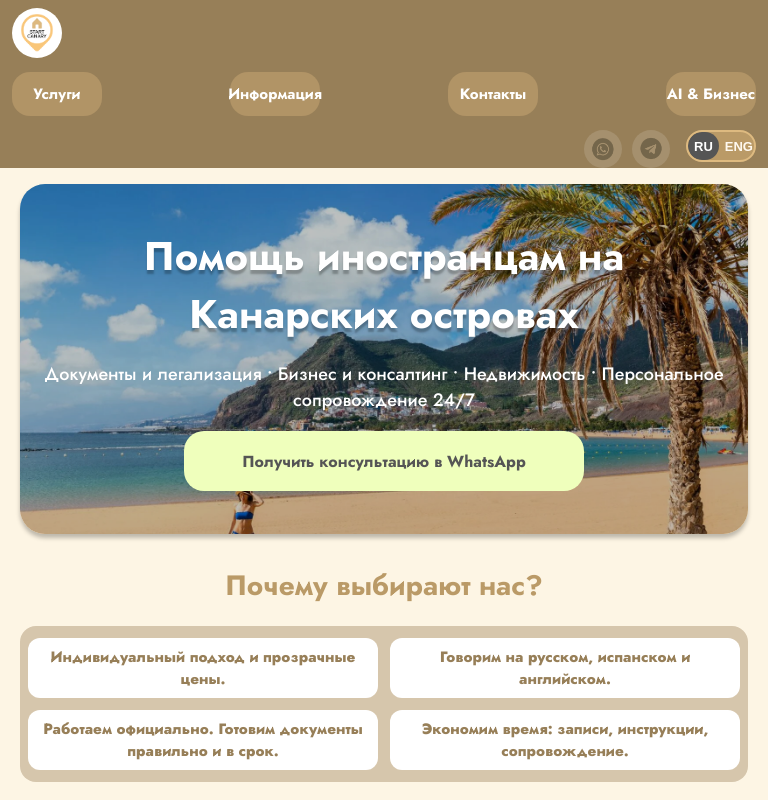
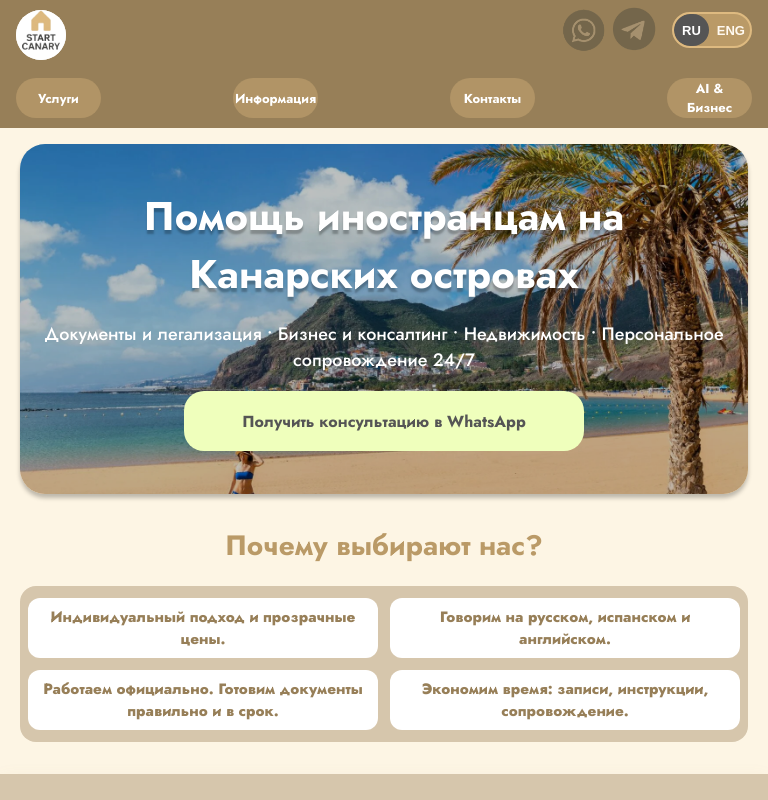
Before and after one commit to artti25/start-canary, a plain HTML site: page index.html in a window 768 px wide. Shown: the top 800 px of the page. Drawn offline with Linux system fonts and the light colour scheme.

Commit message:
talbet fix

```diff
--- a/styles.css
+++ b/styles.css
@@ -1297,90 +1297,80 @@ body{
   }
 
   .header {
-    height: 100% !important;
-    min-height: 100px !important;
+    height: auto !important;
+    padding: 10px 0 !important;
+  }
+
+  .header__inner {
+    flex-direction: column !important;
+    align-items: stretch !important;
+    gap: 10px !important;
+    padding: 0 16px !important;
+  }
+
+  .logo {
+    width: 50px !important;
+    height: 50px !important;
+    align-self: flex-start !important;
+  }
+
+  .header__actions {
+    position: absolute !important;
+    top: 10px !important;
+    right: 16px !important;
+    margin-left: 0 !important;
+    gap: 10px !important;
     display: flex !important;
     align-items: center !important;
-    position: relative !important;
-    padding: 0 !important;
-    overflow: visible !important;
-  }
-
-  .header__inner {
-    width: 100% !important;
-    display: flex !important;
-    align-items: flex-start !important;
-    justify-content: flex-start !important;
-    gap: 14px !important;
-    padding: 0 12px !important;
-    position: relative !important;
-    min-height: 100px !important;
-  }
-
-  .logo {
-    align-self: flex-start !important;
-    margin-top: 8px !important;
-  }
-
-  .logo img {
-    width: 100% !important;
-    height: auto !important;
-    object-fit: contain !important;
-    transform: none !important;
-    display: block !important;
-  }
-
-  .nav {
-    align-self: flex-start !important;
-    margin-top: 0 !important;
-  }
-
-  .nav__pill {
-    height: 44px !important;
-    min-width: 90px !important;
-    font-size: 15px !important;
-    padding: 0 10px !important;
-    border-radius: 18px !important;
-    flex: none !important;
-    white-space: nowrap !important;
-    text-align: center !important;
-  }
-
-  .header__actions {
-    margin-left: auto !important;
-    display: flex !important;
-    align-items: flex-start !important;
-    gap: 10px !important;
-    position: static !important;
-    margin-top: 0 !important;
-  }
-
-  .icon-btn, .icon-btn1 {
-    width: 38px !important;
-    height: 38px !important;
-    min-width: 38px !important;
-    min-height: 38px !important;
+  }
+
+  .icon-btn,
+  .icon-btn1 {
+    width: 40px !important;
+    height: 40px !important;
   }
 
   .icon-btn img {
-    width: 32px !important;
-    height: 32px !important;
+    width: 150% !important;
+    height: 150% !important;
   }
 
   .icon-btn1 img {
-    width: 36px !important;
+    width: 180% !important;
+    height: 180% !important;
+  }
+
+  .lang-switch {
+    width: 80px !important;
     height: 36px !important;
-  }
-
-  .lang-switch {
-    width: 70px !important;
-    height: 32px !important;
-    margin-left: 6px !important;
+    margin-left: 8px !important;
   }
 
   .lang-switch__btn {
     font-size: 13px !important;
-    padding: 0 6px !important;
+    padding: 0 8px !important;
+  }
+
+  .nav {
+    flex-direction: row !important;
+    gap: 8px !important;
+    margin-left: 0 !important;
+    width: 100% !important;
+    justify-content: space-between !important;
+    margin-top: 8px !important;
+  }
+
+  .nav__pill {
+    width: auto !important;
+    min-width: 70px !important;
+    height: 40px !important;
+    font-size: 13px !important;
+    padding: 0 10px !important;
+    justify-content: center !important;
+    border-radius: 20px !important;
+    flex: 1 !important;
+    max-width: 85px !important;
+    text-align: center !important;
   }
 
   .hero__card {
@@ -1519,14 +1509,24 @@ body{
   }
 
   .packages__grid {
-    grid-template-columns: repeat(auto-fit, minmax(280px, 1fr)) !important;
+    display: grid !important;
+    grid-template-columns: repeat(3, 1fr) !important;
     gap: 28px !important;
+    justify-items: center !important;
+    align-items: stretch !important;
+    width: 100% !important;
+    max-width: 100% !important;
+    box-sizing: border-box !important;
   }
 
   .pkg {
-    max-width: 320px  !important;
-    padding: 14px 18px 86px !important;
-    border-radius: 35px !important;
+    position: relative !important;
+    display: flex !important;
+    flex-direction: column !important;
+    align-items: center !important;
+    justify-content: flex-start !important;
+    min-height: 420px !important;
+    padding-bottom: 120px !important;
   }
 
   .pkg__name {
@@ -1545,11 +1545,17 @@ body{
   }
 
   .pkg__price {
-    width: 160px  !important;
-    height: 65px  !important;
+    position: absolute !important;
+    left: 50% !important;
+    transform: translateX(-50%) !important;
+    bottom: 18px !important;
+    width: 160px !important;
+    height: 65px !important;
     font-size: 22px !important;
-    left: 80px  !important;
-    bottom: 18px  !important;
+    display: flex !important;
+    align-items: center !important;
+    justify-content: center !important;
+    bottom: 28px !important;
   }
 
   .where .container {
@@ -1583,16 +1589,30 @@ body{
   }
 
   .process__grid {
+    display: grid !important;
     grid-template-columns: repeat(6, 1fr) !important;
+    grid-template-rows: repeat(2, 1fr) !important;
     gap: 28px 0 !important;
     max-width: 1000px !important;
+    margin: 0 auto !important;
   }
 
   .step {
-    padding: 16px 20px  !important;
+    border-radius: 32px !important;
     min-height: 260px !important;
-    border-radius: 32px !important;
-  }
+    padding: 16px 20px !important;
+    display: flex !important;
+    flex-direction: column !important;
+    align-items: center !important;
+    text-align: center !important;
+    box-sizing: border-box !important;
+  }
+
+  .step:nth-child(1) { grid-column: 1 / 3 !important; grid-row: 1 !important; }
+  .step:nth-child(2) { grid-column: 3 / 5 !important; grid-row: 1 !important; }
+  .step:nth-child(3) { grid-column: 5 / 7 !important; grid-row: 1 !important; }
+  .step:nth-child(4) { grid-column: 2 / 4 !important; grid-row: 2 !important; }
+  .step:nth-child(5) { grid-column: 4 / 6 !important; grid-row: 2 !important; }
 
   .step__title {
     font-size: 22px !important;
```
